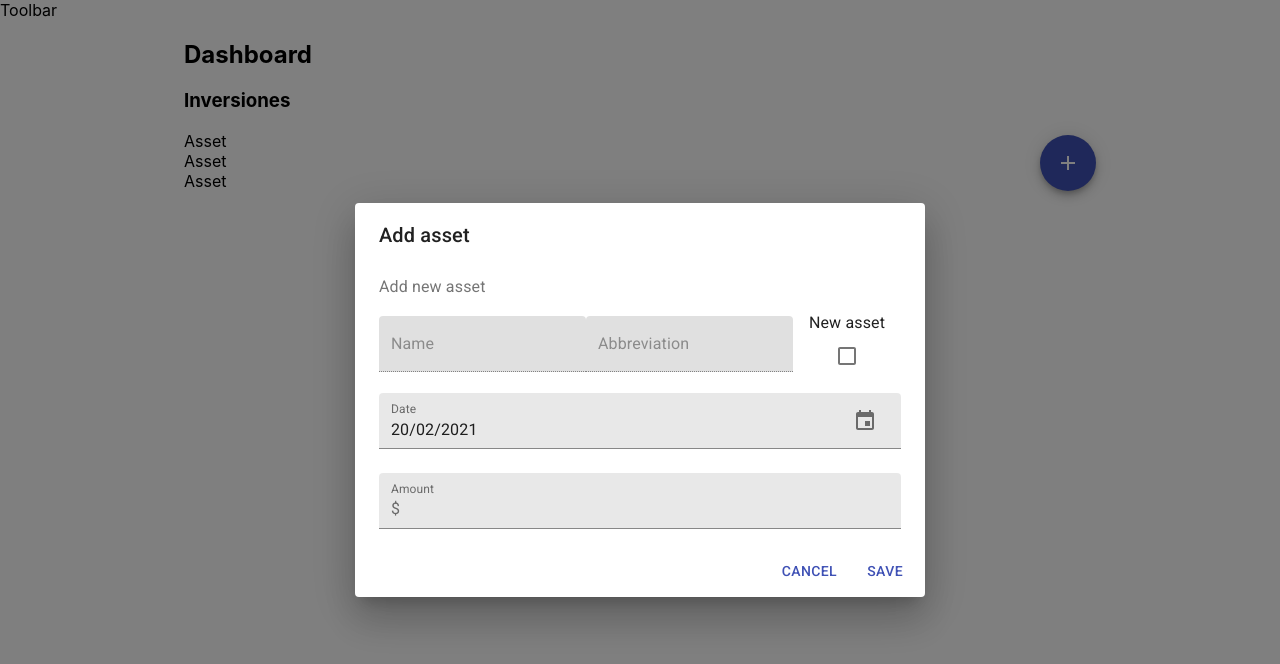
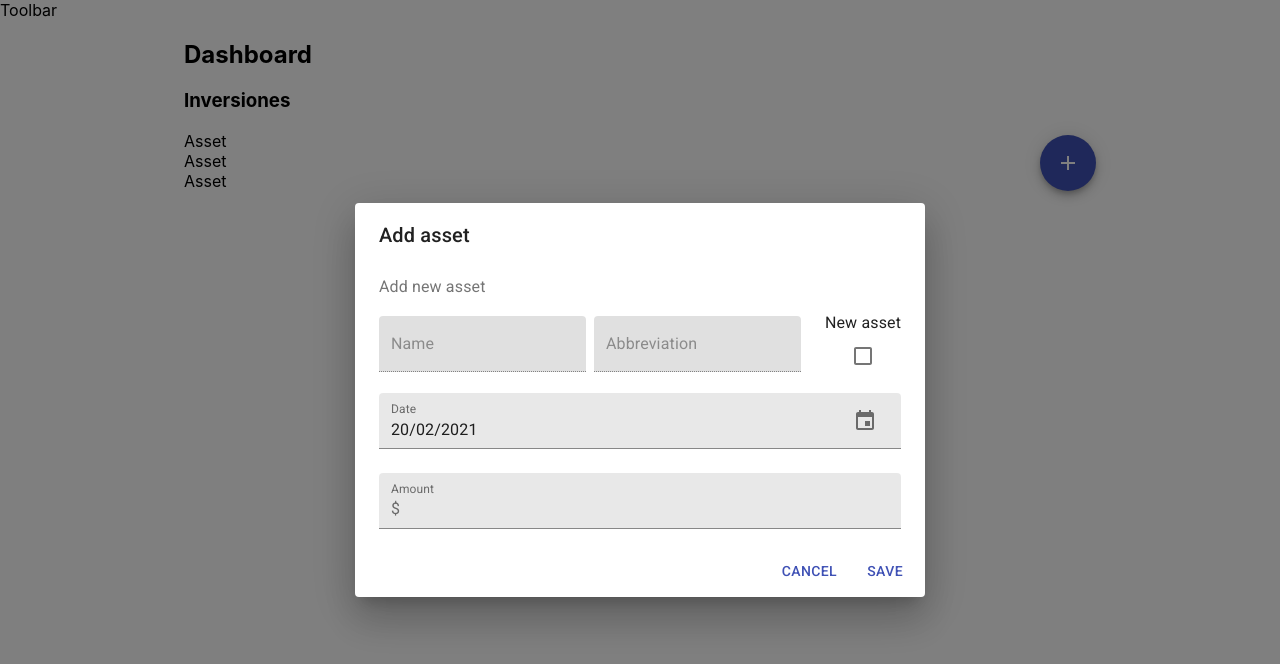
Before and after one commit to sebalr/my-portfolio, a React (Create React App) app: page / in a window 1280 px wide. Both pictures are taken after a click on the button "add". Shown: the top 664 px of the page. Built offline with nearby package versions, Linux system fonts and the light colour scheme.

Commit message:
form row styles

```diff
--- a/src/components/Layout/Dashboard/AddInvestmentDialog/AddInvestmentDialog.tsx
+++ b/src/components/Layout/Dashboard/AddInvestmentDialog/AddInvestmentDialog.tsx
@@ -82,9 +82,8 @@ const AddInvestmentDialog = (props: IDialogProps) => {
         <DialogContentText>
           Add new asset
         </DialogContentText>
-        <div className="flex-row">
+        <div className="flex-row form-row">
           <TextField
-            className="m8"
             disabled={!newAsset}
             value={newAssetName}
             label="Name"
@@ -92,7 +91,6 @@ const AddInvestmentDialog = (props: IDialogProps) => {
             onChange={newAssetNameChangeHandler}
           />
           <TextField
-            className="m8"
             disabled={!newAsset}
             value={newAssetAbbreviation}
             label="Abbreviation"
--- a/src/index.css
+++ b/src/index.css
@@ -19,6 +19,10 @@ code {
   justify-content: space-between;
 }
 
-:global(.m8) {
-  margin: 8px;
+.form-row > * {
+  margin-right: 8px!important;
 }
+
+.form-row > *:last-child {
+  margin-right: 0px!important;
+}
```
